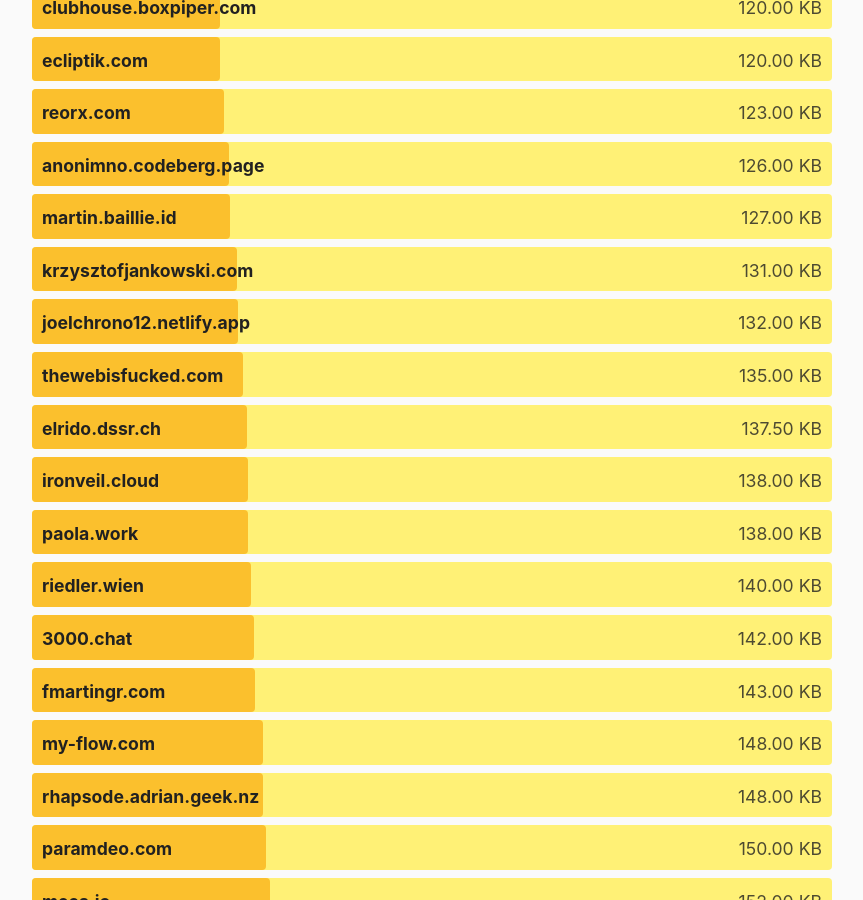
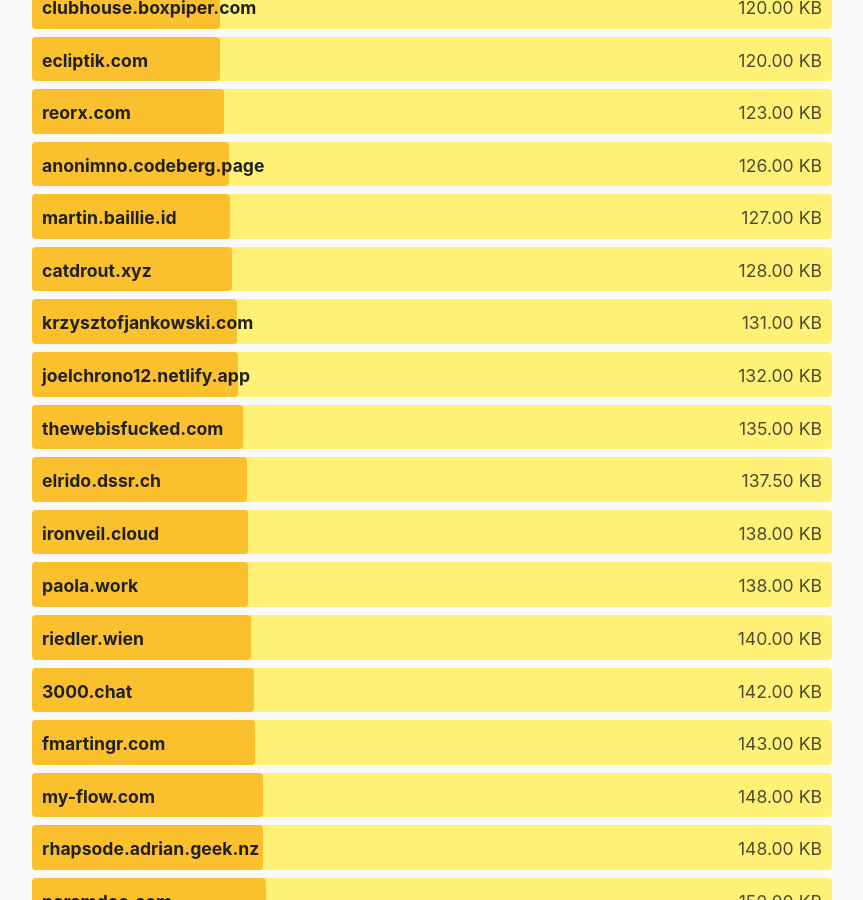
Before and after one commit to kevquirk/512kb.club, a Jekyll site: the page built from index.md, in a window 1280 px wide and 900 px high, scrolled down 16374 px. Shown: the whole window, without its empty margins (208-1071 px from the left). Built offline with Jekyll 4.4.1, drawn with Linux system fonts in a browser that asks for light colours; some of the changed text lies outside the part shown.

Commit message:
Update sites.yml

```diff
--- a/_data/sites.yml
+++ b/_data/sites.yml
@@ -435,8 +435,8 @@
 
 - domain: catdrout.xyz
   url: https://catdrout.xyz/
-  size: 313
-  last_checked: 2022-05-28
+  size: 128
+  last_checked: 2022-06-04
 
 - domain: cbrueggenolte.de
   url: https://cbrueggenolte.de/
```
